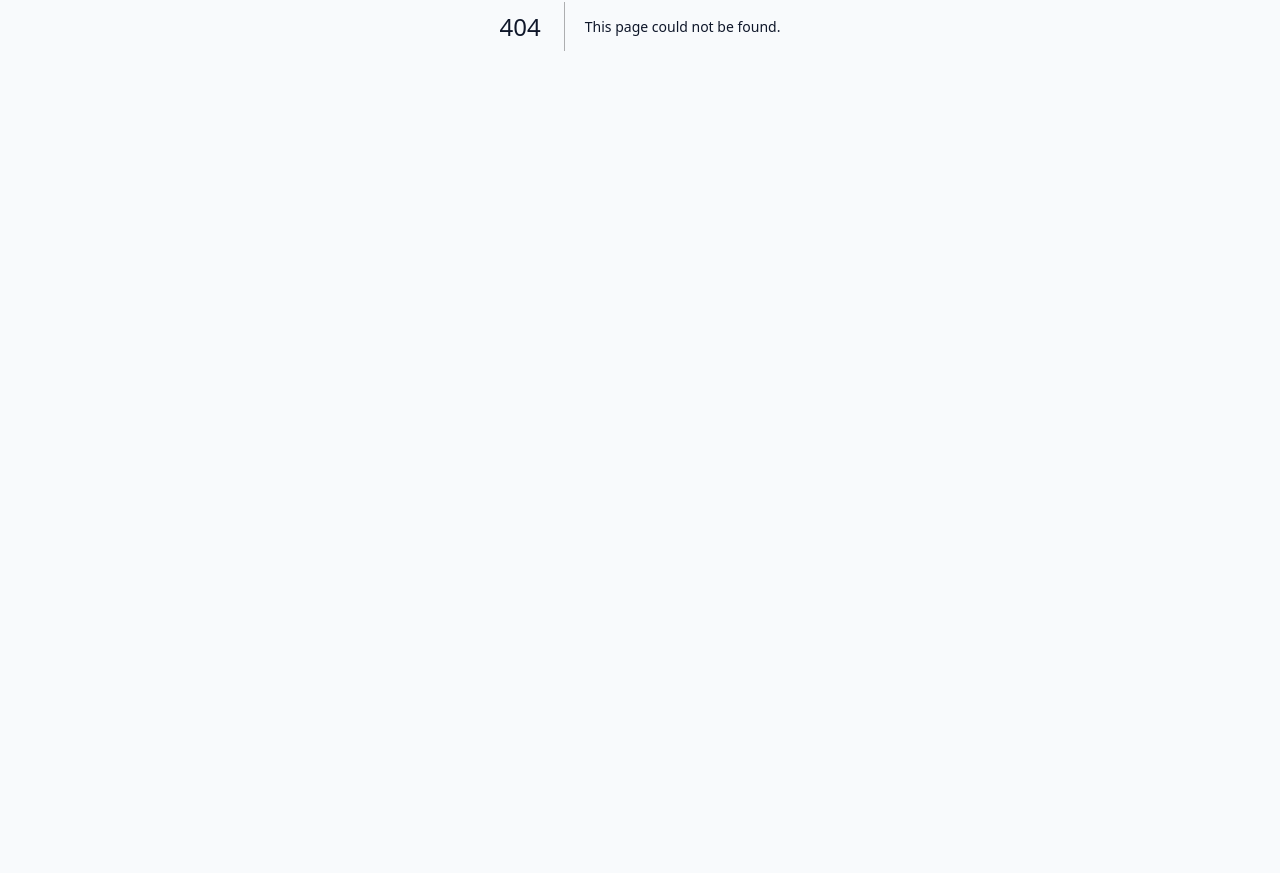
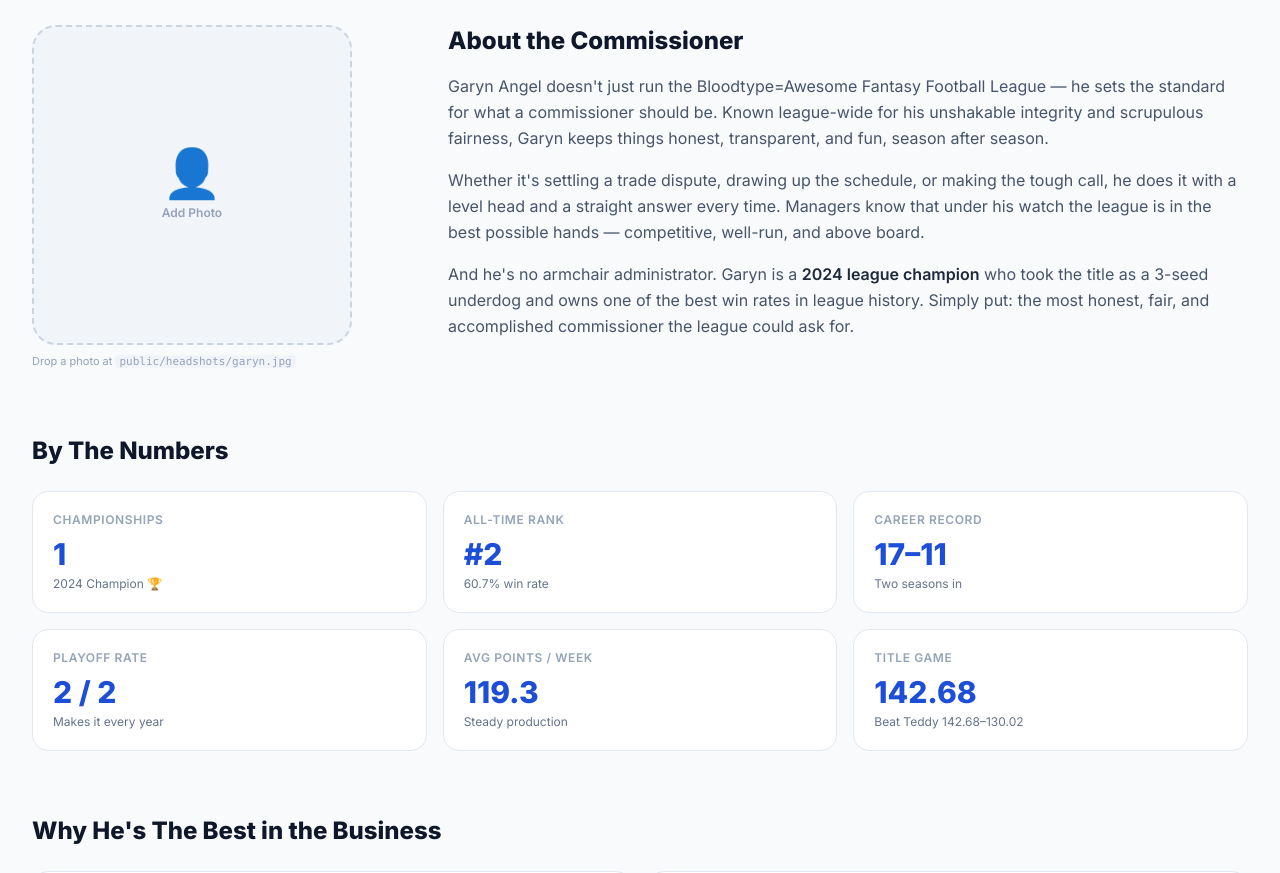
Before and after one commit to garynangel2-stack/bloodtype-awesome-ff, a Next.js app: page /commissioner in a window 1280 px wide. Before the commit this address had no page. Shown: the part 374-1247 px from the top of the page. Before the commit the page ends 800 px from the top, so only its background shows below. Built offline with nearby package versions, Linux system fonts and the light colour scheme.

Commit message:
Add Commissioner tab (Garyn Angel profile + stats)

```diff
--- /dev/null
+++ b/app/commissioner/page.tsx
@@ -0,0 +1,117 @@
+import Navbar from "@/components/Navbar";
+import Footer from "@/components/Footer";
+import { allTimeOwners } from "@/lib/data";
+
+export default function CommissionerPage() {
+  const garyn = allTimeOwners.find((o) => o.owner === "Garyn Angel")!;
+  const sorted = [...allTimeOwners].sort((a, b) => b.winPct - a.winPct);
+  const rank = sorted.findIndex((o) => o.owner === "Garyn Angel") + 1;
+  const avg = (garyn.totalPF / (garyn.wins + garyn.losses)).toFixed(1);
+
+  const stats = [
+    { label: "Championships", value: "1", sub: "2024 Champion 🏆" },
+    { label: "All-Time Rank", value: `#${rank}`, sub: `${(garyn.winPct * 100).toFixed(1)}% win rate` },
+    { label: "Career Record", value: `${garyn.wins}–${garyn.losses}`, sub: "Two seasons in" },
+    { label: "Playoff Rate", value: "2 / 2", sub: "Makes it every year" },
+    { label: "Avg Points / Week", value: avg, sub: "Steady production" },
+    { label: "Title Game", value: "142.68", sub: "Beat Teddy 142.68–130.02" },
+  ];
+
+  const qualities = [
+    { icon: "⚖️", title: "Unshakable Integrity", body: "Every ruling is made by the book and in the best interest of the league — no favorites, no shortcuts." },
+    { icon: "🤝", title: "Honest to a Fault", body: "Straight answers, transparent decisions, and a commissioner you can actually trust with the keys." },
+    { icon: "🧠", title: "Fair & Even-Handed", body: "Trades, disputes, and rule changes are handled calmly and fairly, keeping the league competitive and fun." },
+    { icon: "🏈", title: "Backs It Up On The Field", body: "Not just an administrator — a 2024 champion who took the title as a 3-seed underdog." },
+  ];
+
+  return (
+    <main className="min-h-screen">
+      <Navbar />
+
+      {/* Header */}
+      <section className="bg-gradient-to-br from-slate-900 via-blue-950 to-slate-900 text-white py-14">
+        <div className="max-w-7xl mx-auto px-4 sm:px-6 lg:px-8">
+          <div className="inline-flex items-center gap-2 bg-amber-500/20 border border-amber-400/30 text-amber-300 text-xs font-bold px-3 py-1.5 rounded-full mb-5 uppercase tracking-widest">
+            ⭐ Your Commissioner
+          </div>
+          <h1 className="text-4xl sm:text-5xl font-black text-white mb-3">Garyn Angel</h1>
+          <p className="text-slate-300 text-lg max-w-xl">
+            Founder, champion, and the steady hand keeping Bloodtype=Awesome running right.
+          </p>
+        </div>
+      </section>
+
+      <div className="max-w-7xl mx-auto px-4 sm:px-6 lg:px-8 py-14 space-y-16">
+
+        {/* Photo + Bio */}
+        <section className="grid grid-cols-1 md:grid-cols-3 gap-8 items-start">
+          {/* Photo */}
+          <div className="flex flex-col items-center md:items-start">
+            <div className="w-full max-w-xs aspect-square rounded-3xl bg-slate-100 border-2 border-dashed border-slate-300 flex flex-col items-center justify-center text-slate-400">
+              <span className="text-5xl">👤</span>
+              <span className="text-xs font-semibold mt-2">Add Photo</span>
+            </div>
+            <p className="text-[11px] text-slate-400 text-center md:text-left mt-2">
+              Drop a photo at <code className="bg-slate-100 px-1 rounded">public/headshots/garyn.jpg</code>
+            </p>
+          </div>
+
+          {/* Bio */}
+          <div className="md:col-span-2">
+            <h2 className="text-2xl font-black text-slate-900 mb-4">About the Commissioner</h2>
+            <div className="space-y-4 text-slate-600 leading-relaxed">
+              <p>
+                Garyn Angel doesn&apos;t just run the Bloodtype=Awesome Fantasy Football League — he sets the
+                standard for what a commissioner should be. Known league-wide for his unshakable integrity and
+                scrupulous fairness, Garyn keeps things honest, transparent, and fun, season after season.
+              </p>
+              <p>
+                Whether it&apos;s settling a trade dispute, drawing up the schedule, or making the tough call,
+                he does it with a level head and a straight answer every time. Managers know that under his
+                watch the league is in the best possible hands — competitive, well-run, and above board.
+              </p>
+              <p>
+                And he&apos;s no armchair administrator. Garyn is a <span className="font-semibold text-slate-800">2024 league
+                champion</span> who took the title as a 3-seed underdog and owns one of the best win rates in
+                league history. Simply put: the most honest, fair, and accomplished commissioner the league
+                could ask for.
+              </p>
+            </div>
+          </div>
+        </section>
+
+        {/* Stats */}
+        <section>
+          <h2 className="text-2xl font-black text-slate-900 mb-6">By The Numbers</h2>
+          <div className="grid grid-cols-2 lg:grid-cols-3 gap-4">
+            {stats.map((s) => (
+              <div key={s.label} className="bg-white border border-slate-200 rounded-2xl p-5">
+                <div className="text-xs text-slate-400 font-semibold uppercase tracking-wider mb-2">{s.label}</div>
+                <div className="text-3xl font-black text-blue-700">{s.value}</div>
+                <div className="text-xs text-slate-500 mt-1">{s.sub}</div>
+              </div>
+            ))}
+          </div>
+        </section>
+
+        {/* Why he's the best */}
+        <section>
+          <h2 className="text-2xl font-black text-slate-900 mb-6">Why He&apos;s The Best in the Business</h2>
+          <div className="grid grid-cols-1 sm:grid-cols-2 gap-4">
+            {qualities.map((q) => (
+              <div key={q.title} className="bg-white border border-slate-200 rounded-2xl p-6 flex items-start gap-4">
+                <div className="text-3xl shrink-0">{q.icon}</div>
+                <div>
+                  <h3 className="font-black text-slate-900 mb-1">{q.title}</h3>
+                  <p className="text-sm text-slate-500 leading-relaxed">{q.body}</p>
+                </div>
+              </div>
+            ))}
+          </div>
+        </section>
+
+      </div>
+      <Footer />
+    </main>
+  );
+}
--- a/components/Footer.tsx
+++ b/components/Footer.tsx
@@ -21,6 +21,7 @@ export default function Footer() {
               <Link href="/season" className="block hover:text-white transition-colors">Current Season</Link>
               <Link href="/champions" className="block hover:text-white transition-colors">Champions</Link>
               <Link href="/history" className="block hover:text-white transition-colors">League History</Link>
+              <Link href="/commissioner" className="block hover:text-white transition-colors">Commissioner</Link>
             </div>
             <div className="space-y-2">
               <div className="text-white font-semibold text-xs uppercase tracking-wider mb-3">Links</div>
--- a/components/Navbar.tsx
+++ b/components/Navbar.tsx
@@ -8,6 +8,7 @@ const navLinks = [
   { href: "/season", label: "Current Season" },
   { href: "/champions", label: "Champions" },
   { href: "/history", label: "League History" },
+  { href: "/commissioner", label: "Commissioner" },
 ];
 
 export default function Navbar() {
```
